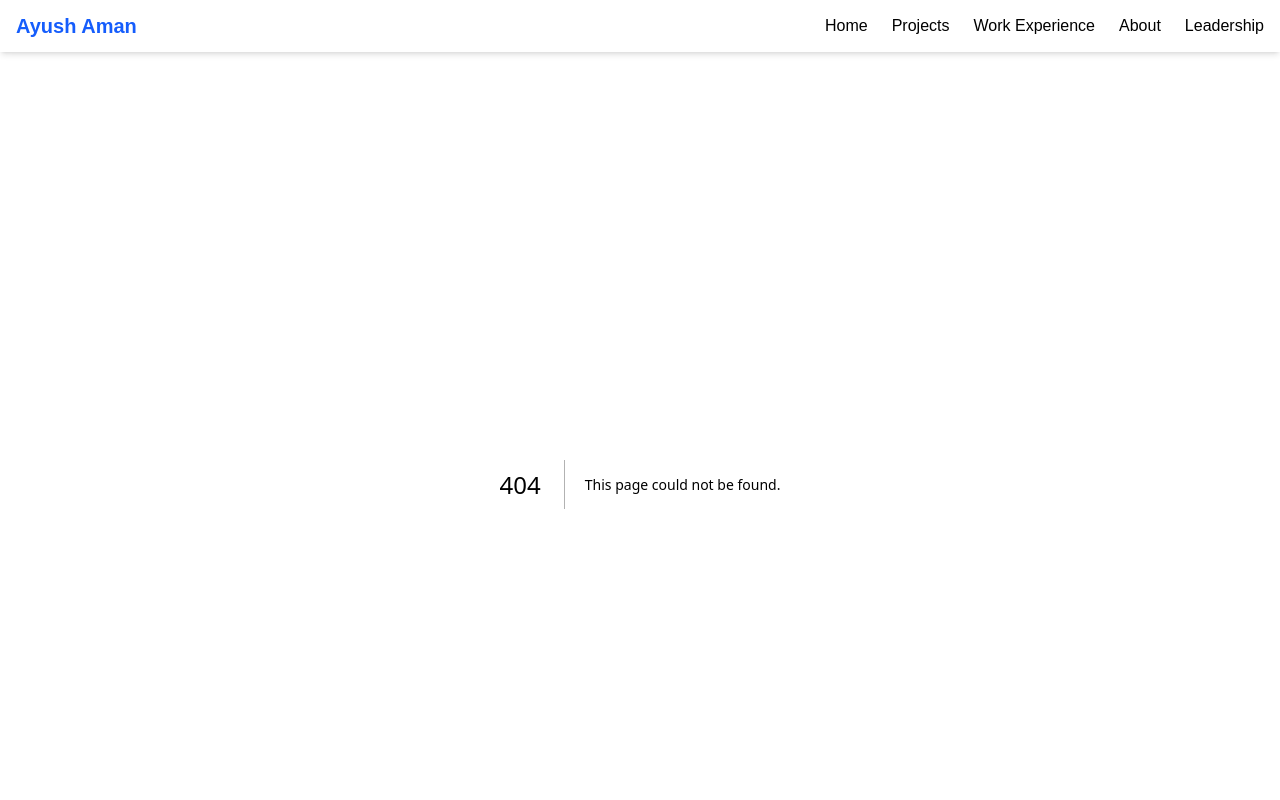
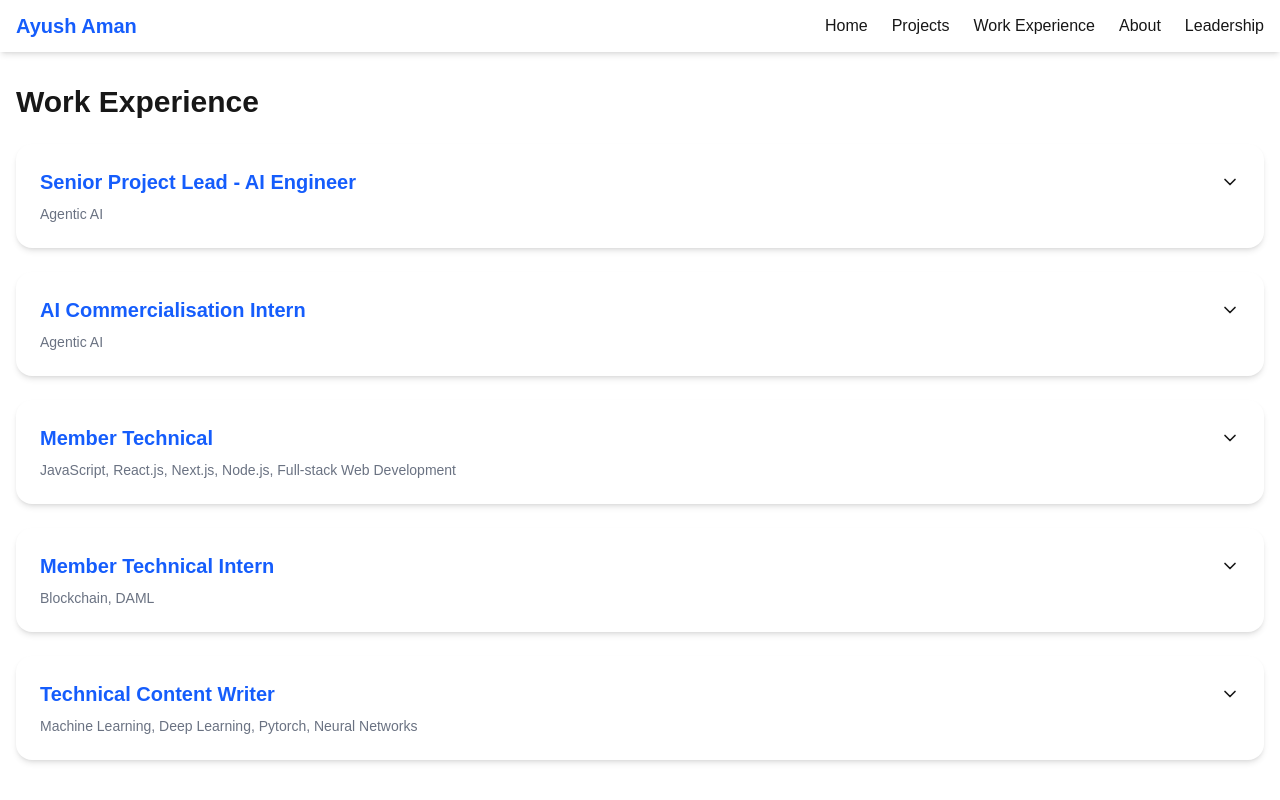
Before and after one commit to AyushAman1208/portfolio, a Next.js app: page /work-experience in a window 1280 px wide. Before the commit this address had no page. Shown: the top 800 px of the page. Built offline with nearby package versions, Linux system fonts and the light colour scheme.

Commit message:
add work section

```diff
--- a/src/app/page.tsx
+++ b/src/app/page.tsx
@@ -4,30 +4,28 @@ import work from "../data/work.json";
 
 export default function HomePage() {
   const bestProject = projects[0];
-  const currentJob = work.find((job) => job.ended === "Present");
+  const currentJob = work[0];
 
   return (
     <div className="space-y-12">
       {/* Row 1: Bio */}
       <div className="flex flex-col md:flex-row items-center gap-8">
-        <Image src="https://drive.google.com/file/d/10u0J4ZiFQaXAxduj3WagXqhXSUbRK58K/view?usp=sharing" alt="Ayush Aman" width={200} height={200} className="rounded-full shadow-md" />
+        <Image src="https://drive.google.com/file/d/10u0J4ZiFQaXAxduj3WagXqhXSUbRK58K/view?usp=sharing" alt="img" width={200} height={200} className="rounded-full shadow-md" />
         <div>
           <h1 className="text-3xl font-bold text-blue-600">Ayush Aman</h1>
           <p className="mt-2 text-lg text-gray-700">
-            Robotics and AI Engineer passionate about building intelligent robotic systems
+            Robotics and AI Engineer passionate about building intelligent systems
             and AI-driven solutions for real-world challenges.
           </p>
         </div>
       </div>
-      <h1 className="text-3xl font-bold text-red-600"> This website is currently under development, Please come back later.</h1>
-
       {/* Row 2: Best Project */}
       <div>
         <h2 className="text-2xl font-semibold mb-4">Best Project</h2>
         <div className="bg-white p-6 rounded-2xl shadow-md">
           <h3 className="text-xl font-bold text-blue-600">{bestProject.title}</h3>
           <p className="mt-2 text-gray-700">{bestProject.description}</p>
-          <p className="text-sm text-gray-500 mt-2">{bestProject.TechStack.join(", ")}</p>
+          <p className="text-sm text-gray-500 mt-2">{bestProject.tags.join(", ")}</p>
         </div>
       </div>
 
--- /dev/null
+++ b/src/app/work-experience/page.tsx
@@ -0,0 +1,33 @@
+import Card, { MetadataDict } from "../components/Card";
+import workData from "../../data/work.json";
+
+// Define the shape of a project (robust and matches your data)
+interface Work extends MetadataDict{
+    jobTitle: string,
+    company: string,
+    jobType: string,
+    joined: string,
+    ended: string,
+    location: string,
+    description: string,
+    tags: string[]
+}
+
+const works = workData as Work[];
+
+export default function ProjectsPage() {
+  return (
+    <div>
+      <h1 className="text-3xl font-bold mb-6">Work Experience</h1>
+
+      {works.map((p, i) => (
+        <Card
+          key={i}
+          title={p.jobTitle}
+          metadataDict={p}
+          footer={p.tags?.length ? p.tags.join(", ") : ""}
+        />
+      ))}
+    </div>
+  );
+}
--- a/src/data/projects.json
+++ b/src/data/projects.json
@@ -30,5 +30,43 @@
     "description": "A coursework of the Computer Vision module in the Robotics and AI programme aimed at measuring the rotation period of an astronomical object using only vision techniques.",
     "TechStack": [""],
     "tags": ["Machine Learning", "Deep Learning"]
+  },
+  {
+    "title": "Controlling ROBOTNIK for warehouse operations.",
+    "description":"A combination of EKF and MPC was used for localization and motion control. Investigated the effect of adding more landmarks and taking range bearing measurements for the task. Tuned the prediction horizon and added the terminal weight matrix.",
+    "url":" https://drive.google.com/file/d/1i4AA2GC4oQ6hYBFpBi_eNcEsQC-Zytw0/view?usp=sharing",
+    "tags": ["Robotics"]
+  },
+  {
+    "title": "ML model to control Panda manipulator",
+    "description": "Part of a coursework at UCL dealing with comparison of neural networks and random forest algorithms to learn and repeat robot trajectories.",
+    "url": "https://drive.google.com/file/d/1OCeOaw-d3JfKAxYrxyKhDg8zkNvhoD73/view?usp=sharing",
+    "tags":["Machine Learning", "Robotics"]
+  },
+  {
+    "title": "Pick and Place using a robot arm.",
+    "description": "Given a certain number of blocks and baskets, the task was to identify their colour and place the blocks in the baskets of the same colour. PCL was used for object detection and moveIt library was used for picking and placing the block using the start and goal locations.",
+    "tags":["Robotics"]
+
+  },
+  {
+    "title": "Drone trajectory planning to visit target points and avoid obstacles",
+    "description": "An Aerial Robotics (M.Sc) coursework to implement a path planning algorithm using the Travelling Salesman and A-star algorithms, to navigate all the waypoints, avoiding obstacles.",
+    "tags": ["Robotics"]
+  },
+  {
+    "title": "Book Recommender",
+    "description": "A book recommender built using openai and HuggingFace APIs for vector-search, text classification and sentiment analysis.",
+    "tags": ["Machine Learning", "GenAI"]
+  },
+  {
+    "title": "AI Powered Expense Tracker",
+    "description": "An expense tracker that accepts input via form data or a picture of the bill. Built using Python, Nodejs, and Nextjs. Used onnx and Tesseract APIs for image-to-text generation and fine-tuned huggingface api for info extraction.",
+    "tags": ["Machine Learning", "GenAI"]
+  },
+  {
+    "title": "LLM generated Behaviour Tree for robotic mission planning",
+    "description": "A research work as part of my master's thesis. Tested the quality of Behaviour Trees generated by LLMs for a bridge inspection mission, benchmarking against a human-generated Behaviour Tree.",
+    "tags": ["Machine Learning", "GenAI"]
   }
 ]
--- a/src/data/work.json
+++ b/src/data/work.json
@@ -1,20 +1,52 @@
 [
   {
-    "jobTitle": "Software Engineer",
-    "company": "Broadridge Financial Solutions",
-    "joined": "2022",
-    "ended": "2024",
-    "location": "Hyderabad, India",
-    "description": "Worked on full-stack financial applications, improving automation and data analytics pipelines.",
-    "relevantSkills": ["Java", "Node.js", "React"]
+    "jobTitle": "Senior Project Lead - AI Engineer",
+    "company": "Intellect AI",
+    "jobType": "Full-time",
+    "joined": "October 2025",
+    "ended": "Current Job",
+    "location": "London, UK",
+    "description": "Working on automating regulatory compliance for retail banks using agentic AI and Purple Fabric, Intellect's agentic AI platform",
+    "tags": ["Agentic AI"]
   },
   {
-    "jobTitle": "Research Assistant",
-    "company": "University College London",
-    "joined": "2024",
-    "ended": "Present",
+    "jobTitle": "AI Commercialisation Intern",
+    "company": "Intellect AI",
+    "job type": "Internship",
+    "joined": "July 2025",
+    "ended": "September 2025",
     "location": "London, UK",
-    "description": "Researching multi-agent coordination and swarm robotics with reinforcement learning.",
-    "relevantSkills": ["ROS2", "Python", "AI"]
+    "description": "Delivered a fraud detection and triaging solution on the Purple Fabric, Intellect's agentic AI platform, within two weeks, which has already been demoed to 7 clients. Used agentic AI to speed up operational processes for retail banking clients.",
+    "tags": ["Agentic AI"]
+  },
+  {
+    "jobTitle": "Member Technical",
+    "company": "Broadridge Financial Solutions",
+    "job type": "Full-time",
+    "joined": "July 2023",
+    "ended": "August 2024",
+    "location": "Bangalore, India",
+    "description": "Co-created ClearFi, contributing to 50% of frontend (Nextjs) and around 10% of backend (Node js and GraphQL) code which is now live. Improved product strategy and planning process for PMs by creating a dashboard in two days, using webhooks(JavaScript) and Looker Studio for analyzing feedback and product usage data. Improved data entry process for the BAs by more than 300% by creating an in-house Content Management System using Nextjs within 5 weeks.",
+    "tags": ["JavaScript", "React.js", "Next.js","Node.js", "Full-stack Web Development"]
+  },{
+    "jobTitle": "Member Technical Intern",
+    "company": "Broadridge Financial Solutions",
+    "job type": "Full-time",
+    "joined": "January 2023",
+    "ended": "June 2024",
+    "location": "Bangalore, India",
+    "description": "Created a blockchain POC using DAML after learning it within 1 month.",
+    "tags": ["Blockchain", "DAML"]
+  },{
+    "jobTitle": "Technical Content Writer",
+    "company": "DataFlair",
+    "job type": "Internship",
+    "joined": "December 2021",
+    "ended": "January 2022",
+    "location": "Remote",
+    "description": "Wrote 23 educational articles in one month on topics related to PyTorch for publishing on the company website. Built deep learning models using MNIST, FashionMNIST and CIFAR datasets.",
+    "tags": ["Machine Learning", "Deep Learning", "Pytorch", "Neural Networks"]
   }
+
+
 ]
```
